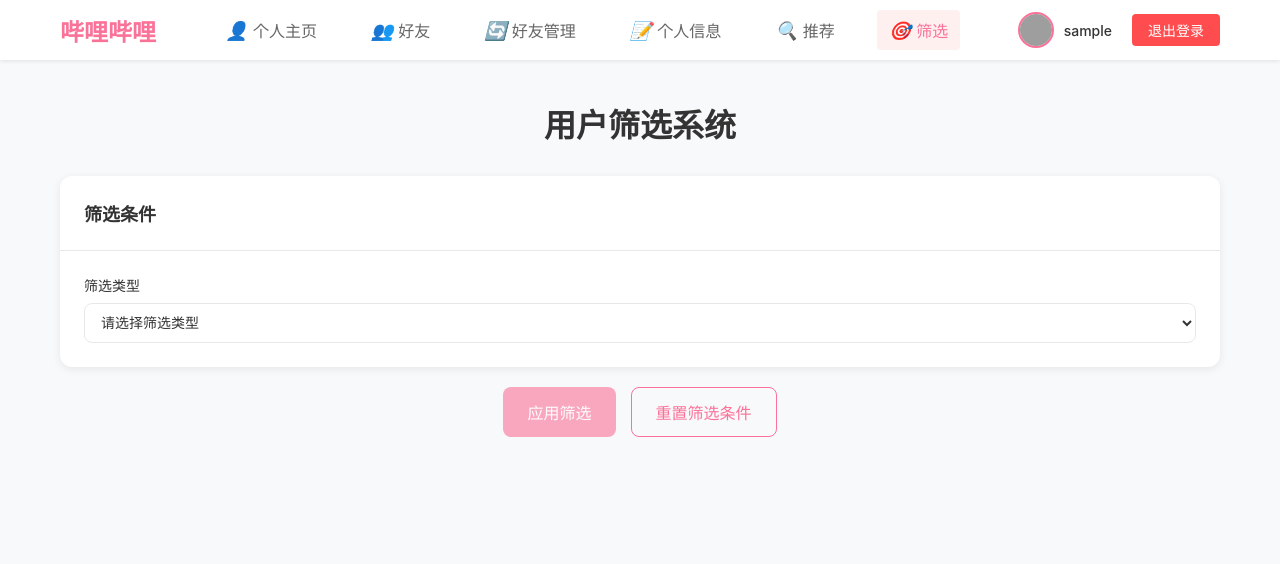
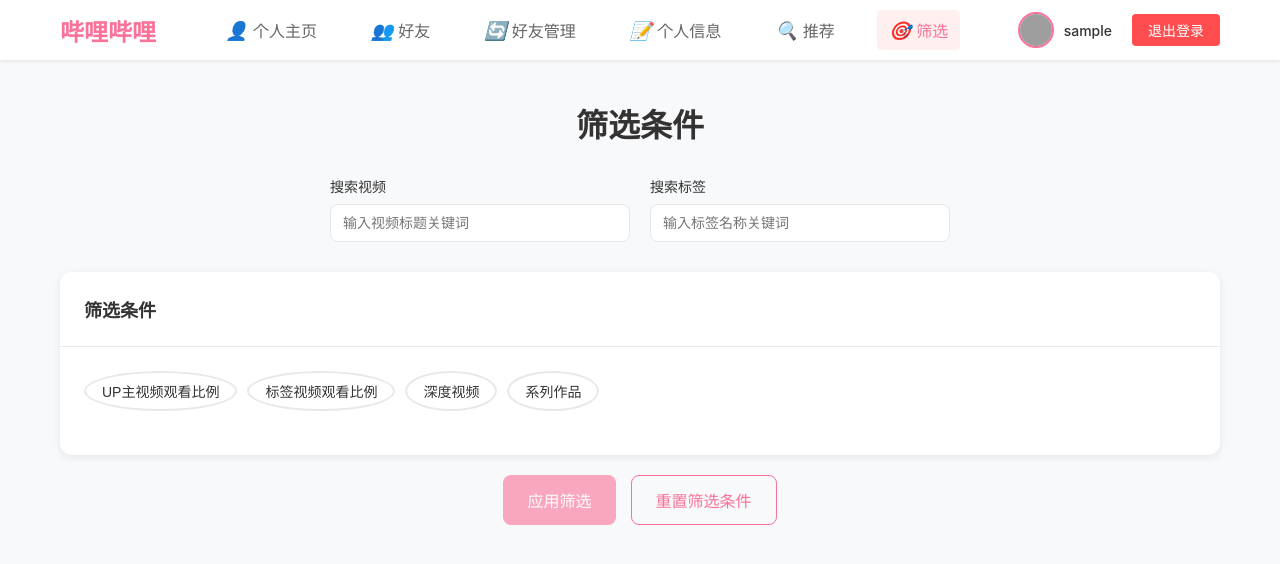
Before and after one commit to lieyanzhuifeng/bilibili_recommend_friend, a Vue app: page /filter in a window 1280 px wide. Shown: the top 564 px of the page. Built offline with nearby package versions, Linux system fonts and the light colour scheme; sample sign-in values are in the browser's storage; grey boxes are pictures that could not be loaded.

Commit message:
修改了推荐页面的部分展示问题

```diff
--- a/src/services/api.js
+++ b/src/services/api.js
@@ -283,6 +283,14 @@ export const filterApi = {
   chainSeries: ({ tagId, ...params } = {}) => get('/api/chain/series', { tagId, ...params })
 }
 
+// 搜索相关API
+export const searchApi = {
+  // 搜索视频
+  searchVideos: (keyword) => get('/api/users/videos/search', { keyword }),
+  // 搜索标签
+  searchTags: (keyword) => get('/api/users/tags/search', { keyword })
+}
+
 // 登录相关API
 export const loginApi = {
   login: async ({ userId } = {}) => {
@@ -306,7 +314,8 @@ export default {
   friendApi,
   messageApi,
   recommendApi,
-  filterApi
+  filterApi,
+  searchApi
 }
 
 // avatar URL helper: 若后端返回相对路径 (/avatars/...), 则拼接为完整 URL
--- a/src/views/Filter.vue
+++ b/src/views/Filter.vue
@@ -1,63 +1,91 @@
 <template>
   <div class="filter-container">
-    <h1 class="page-title">用户筛选系统</h1>
+    <h1 class="page-title">筛选条件</h1>
+
+    <!-- 搜索区域 -->
+    <div class="search-section">
+      <div class="search-group">
+        <label class="search-label">搜索视频</label>
+        <div class="search-input-wrapper">
+          <input
+            v-model="searchKeywords.video"
+            type="text"
+            placeholder="输入视频标题关键词"
+            class="search-input"
+            @input="debounceSearch('video')"
+          />
+          <div v-if="videoSearchResults.length > 0" class="search-dropdown">
+            <div
+              v-for="video in videoSearchResults"
+              :key="video.videoId"
+              class="search-item"
+              @click="selectVideo(video)"
+            >
+              {{ video.title }}
+            </div>
+          </div>
+        </div>
+      </div>
+      <div class="search-group">
+        <label class="search-label">搜索标签</label>
+        <div class="search-input-wrapper">
+          <input
+            v-model="searchKeywords.tag"
+            type="text"
+            placeholder="输入标签名称关键词"
+            class="search-input"
+            @input="debounceSearch('tag')"
+          />
+          <div v-if="tagSearchResults.length > 0" class="search-dropdown">
+            <div
+              v-for="tag in tagSearchResults"
+              :key="tag.tagId"
+              class="search-item"
+              @click="selectTag(tag)"
+            >
+              {{ tag.tagName }} ({{ tag.videoCount }}个视频)
+            </div>
+          </div>
+        </div>
+      </div>
+    </div>
 
     <!-- 筛选条件选择区域 -->
     <div class="filter-section">
       <Card title="筛选条件" shadow>
-        <div class="filter-options">
-          <!-- 筛选类型选择 -->
-          <div class="filter-group">
-            <label class="filter-label">筛选类型</label>
-            <select v-model="selectedFilterType" class="filter-select">
-              <option value="">请选择筛选类型</option>
-              <option v-for="filter in filterTypes" :key="filter.key" :value="filter.key">
-                {{ filter.name }}
-              </option>
-            </select>
+        <!-- 责任链筛选 -->
+        <div class="filter-content">
+          <div class="filter-tags">
+            <button
+              v-for="api in chainFilterApis"
+              :key="api.key"
+              class="filter-tag"
+              :class="{ 'active': selectedChainFilters.includes(api.key) }"
+              @click="toggleChainFilter(api.key)"
+            >
+              {{ api.name }}
+            </button>
           </div>
 
-          <!-- 动态筛选条件 -->
-          <div v-if="selectedFilterType" class="dynamic-filters">
-            <div v-for="param in getFilterParams(selectedFilterType)" :key="param.name" class="filter-group">
-              <label class="filter-label">{{ param.label }}</label>
-              <template v-if="param.type === 'input'">
-                <input
-                  v-model="filterParams[param.name]"
-                  :type="param.inputType || 'text'"
-                  class="filter-input"
-                  :placeholder="param.placeholder"
-                >
-              </template>
-              <template v-else-if="param.type === 'select'">
-                <select v-model="filterParams[param.name]" class="filter-select">
-                  <option value="">请选择</option>
-                  <option v-for="option in param.options" :key="option.value" :value="option.value">
-                    {{ option.label }}
-                  </option>
-                </select>
-              </template>
-            </div>
-          </div>
-
-          <!-- 责任链二次筛选选项 -->
-          <div v-if="selectedFilterType && isChainSupported(selectedFilterType)" class="chain-filters">
-            <h3 class="chain-title">责任链二次筛选</h3>
+          <!-- 责任链筛选参数 -->
+          <div v-if="selectedChainFilters.length > 0" class="chain-filters">
+            <h4 class="chain-title">筛选参数</h4>
             <div class="filter-group">
-              <label class="filter-label">活跃度筛选</label>
+              <label class="filter-label">用户活跃度</label>
               <select v-model="chainParams.activity" class="filter-select">
-                <option value="0">不筛选</option>
-                <option value="1">高活跃度</option>
-                <option value="2">中活跃度</option>
-                <option value="3">低活跃度</option>
+                <option value="0">全部</option>
+                <option value="1">高度活跃</option>
+                <option value="2">中度活跃</option>
+                <option value="3">轻度活跃</option>
               </select>
             </div>
             <div class="filter-group">
-              <label class="filter-label">夜猫子筛选</label>
+              <label class="filter-label">夜猫子程度</label>
               <select v-model="chainParams.nightOwl" class="filter-select">
-                <option value="0">不筛选</option>
-                <option value="1">是夜猫子</option>
-                <option value="2">不是夜猫子</option>
+                <option value="0">全部</option>
+                <option value="1">重度夜猫子</option>
+                <option value="2">中度夜猫子</option>
+                <option value="3">轻度夜猫子</option>
               </select>
             </div>
           </div>
@@ -70,7 +98,7 @@
           type="primary"
           size="large"
           :loading="loading"
-          :disabled="!selectedFilterType || !isFilterParamsValid()"
+          :disabled="loading || !selectedChainFilters.length"
           @click="applyFilter"
         >
           {{ loading ? '筛选中...' : '应用筛选' }}
@@ -156,14 +184,21 @@
 
 <script setup>
 import { ref, computed } from 'vue'
-import { filterApi, friendApi } from '@/services/api'
+import { filterApi, friendApi, searchApi } from '@/services/api'
 import Card from '@/components/Card.vue'
 import Button from '@/components/Button.vue'
 import { getUserAvatar } from '@/utils/avatar'
 
+// 筛选相关API配置 - 责任链筛选
+const chainFilterApis = [
+  { key: 'chainSameUpVideoCount', name: 'UP主视频观看比例', endpoint: '/api/chain/same-up-video-count' },
+  { key: 'chainSameTagVideoCount', name: '标签视频观看比例', endpoint: '/api/chain/same-tag-video-count' },
+  { key: 'chainDeepVideo', name: '深度视频', endpoint: '/api/chain/deep-video' },
+  { key: 'chainSeries', name: '系列作品', endpoint: '/api/chain/series' }
+]
+
 // 响应式数据
-const selectedFilterType = ref('')
-const filterParams = ref({})
+const selectedChainFilters = ref([])
 const chainParams = ref({ activity: 0, nightOwl: 0 })
 const filterResults = ref([])
 const loading = ref(false)
@@ -174,20 +209,11 @@ const tooltipUser = ref(null)
 const tooltipStyle = ref({})
 const addingFriendId = ref(null)
 
-// 筛选类型配置
-const filterTypes = [
-  { key: 'sameTag', name: '同一标签筛选', endpoint: '/api/filter/same-tag' },
-  { key: 'sameUpVideoCount', name: 'UP主视频观看比例筛选', endpoint: '/api/filter/same-up-video-count' },
-  { key: 'sameTagVideoCount', name: '标签视频观看比例筛选', endpoint: '/api/filter/same-tag-video-count' },
-  { key: 'nightOwl', name: '夜猫子用户筛选', endpoint: '/api/filter/night-owl' },
-  { key: 'deepVideo', name: '深度视频筛选', endpoint: '/api/filter/deep-video' },
-  { key: 'series', name: '系列作品筛选', endpoint: '/api/filter/series' },
-  // 责任链筛选
-  { key: 'chainSameUpVideoCount', name: 'UP主视频观看比例 + 责任链筛选', endpoint: '/api/chain/same-up-video-count' },
-  { key: 'chainSameTagVideoCount', name: '标签视频观看比例 + 责任链筛选', endpoint: '/api/chain/same-tag-video-count' },
-  { key: 'chainDeepVideo', name: '深度视频筛选 + 责任链筛选', endpoint: '/api/chain/deep-video' },
-  { key: 'chainSeries', name: '系列作品筛选 + 责任链筛选', endpoint: '/api/chain/series' }
-]
+// 搜索相关数据
+const searchKeywords = ref({ video: '', tag: '' })
+const videoSearchResults = ref([])
+const tagSearchResults = ref([])
+const searchTimeout = ref(null)
 
 // 筛选参数配置
 const filterParamsConfig = {
@@ -269,27 +295,79 @@ function getFilterParams(filterType) {
   return filterParamsConfig[filterType] || []
 }
 
-// 检查是否支持责任链
-function isChainSupported(filterType) {
-  return filterType.startsWith('chain')
+// 切换责任链筛选
+function toggleChainFilter(filterKey) {
+  const index = selectedChainFilters.value.indexOf(filterKey)
+  if (index > -1) {
+    selectedChainFilters.value.splice(index, 1)
+  } else {
+    selectedChainFilters.value.push(filterKey)
+  }
+}
+
+// 重置其他筛选参数
+function resetOtherFilterParams() {
+  otherFilterParams.value = {}
+}
+
+// 搜索防抖函数
+function debounceSearch(type) {
+  if (searchTimeout.value) {
+    clearTimeout(searchTimeout.value)
+  }
+
+  searchTimeout.value = setTimeout(async () => {
+    const keyword = searchKeywords.value[type]
+    if (keyword.trim() === '') {
+      type === 'video' ? videoSearchResults.value = [] : tagSearchResults.value = []
+      return
+    }
+
+    try {
+      if (type === 'video') {
+        const results = await searchApi.searchVideos(keyword)
+        videoSearchResults.value = results.data || []
+      } else {
+        const results = await searchApi.searchTags(keyword)
+        tagSearchResults.value = results.data || []
+      }
+    } catch (error) {
+      console.error(`搜索${type}失败:`, error)
+      showMessage(`搜索${type}失败，请稍后重试`, 'error')
+    }
+  }, 500)
+}
+
+// 选择视频
+function selectVideo(video) {
+  // 清空搜索框和结果
+  searchKeywords.value.video = ''
+  videoSearchResults.value = []
+}
+
+// 选择标签
+function selectTag(tag) {
+  // 清空搜索框和结果
+  searchKeywords.value.tag = ''
+  tagSearchResults.value = []
 }
 
 // 检查筛选参数是否有效
 function isFilterParamsValid() {
-  if (!selectedFilterType.value) return false
-
-  const params = getFilterParams(selectedFilterType.value)
-  for (const param of params) {
-    if (filterParams.value[param.name] === undefined || filterParams.value[param.name] === null || filterParams.value[param.name] === '') {
-      return false
-    }
-  }
+  // 责任链筛选不需要额外的ID参数，只需要activity和nightOwl参数（可选）
   return true
 }
 
 // 应用筛选
 async function applyFilter() {
-  if (!selectedFilterType.value || !isFilterParamsValid()) {
+  // 检查是否选择了筛选条件
+  if (selectedChainFilters.value.length === 0) {
+    showMessage('请选择至少一个筛选条件', 'warning')
+    return
+  }
+
+  // 检查参数有效性
+  if (!isFilterParamsValid()) {
     showMessage('请填写完整的筛选条件', 'warning')
     return
   }
@@ -298,45 +376,43 @@ async function applyFilter() {
   message.value = ''
 
   try {
-    let results
-    const isChainFilter = selectedFilterType.value.startsWith('chain')
+    // 处理责任链筛选（支持多选，结果合并）
+    const chainResults = []
+
+    for (const filterKey of selectedChainFilters.value) {
+      let chainFilterResults
 
       // 根据筛选类型调用相应的API
-    switch (selectedFilterType.value) {
-      case 'sameTag':
-        results = await filterApi.sameTag(filterParams.value)
-        break
-      case 'sameUpVideoCount':
-        results = await filterApi.sameUpVideoCount(filterParams.value)
-        break
-      case 'sameTagVideoCount':
-        results = await filterApi.sameTagVideoCount(filterParams.value)
-        break
-      case 'nightOwl':
-        results = await filterApi.nightOwl(filterParams.value)
-        break
-      case 'deepVideo':
-        results = await filterApi.deepVideo(filterParams.value)
-        break
-      case 'series':
-        results = await filterApi.series(filterParams.value)
-        break
-      // 责任链筛选
+      switch (filterKey) {
         case 'chainSameUpVideoCount':
-        results = await filterApi.chainSameUpVideoCount(filterParams.value, chainParams.value)
+          chainFilterResults = await filterApi.chainSameUpVideoCount({}, chainParams.value)
           break
         case 'chainSameTagVideoCount':
-        results = await filterApi.chainSameTagVideoCount({ ...filterParams.value, ...chainParams.value })
+          chainFilterResults = await filterApi.chainSameTagVideoCount({ ...{}, ...chainParams.value })
           break
         case 'chainDeepVideo':
-        results = await filterApi.chainDeepVideo({ ...filterParams.value, ...chainParams.value })
+          chainFilterResults = await filterApi.chainDeepVideo({ ...{}, ...chainParams.value })
           break
         case 'chainSeries':
-        results = await filterApi.chainSeries({ ...filterParams.value, ...chainParams.value })
+          chainFilterResults = await filterApi.chainSeries({ ...{}, ...chainParams.value })
           break
         default:
-        throw new Error('未知的筛选类型')
+          throw new Error('未知的责任链筛选类型')
       }
+
+      if (Array.isArray(chainFilterResults)) {
+        chainResults.push(...chainFilterResults)
+      }
+    }
+
+    // 去重并合并责任链筛选结果
+    const uniqueUsers = new Map()
+    chainResults.forEach(user => {
+      if (!uniqueUsers.has(user.userId)) {
+        uniqueUsers.set(user.userId, user)
+      }
+    })
+    const results = Array.from(uniqueUsers.values())
 
     // 处理结果
     filterResults.value = Array.isArray(results) ? results : []
@@ -356,11 +432,13 @@ async function applyFilter() {
 
 // 重置筛选条件
 function resetFilters() {
-  selectedFilterType.value = ''
-  filterParams.value = {}
+  selectedChainFilters.value = []
   chainParams.value = { activity: 0, nightOwl: 0 }
   filterResults.value = []
   message.value = ''
+  searchKeywords.value = { video: '', tag: '' }
+  videoSearchResults.value = []
+  tagSearchResults.value = []
 }
 
 // 发送好友请求
@@ -524,20 +602,114 @@ function getCustomTooltipText(user) {
   text-align: center;
 }
 
+/* 搜索区域样式 */
+.search-section {
+  display: flex;
+  gap: 20px;
+  margin-bottom: 30px;
+  justify-content: center;
+}
+
+.search-group {
+  display: flex;
+  flex-direction: column;
+  gap: 8px;
+  width: 300px;
+}
+
+.search-label {
+  font-size: var(--font-sm);
+  font-weight: 500;
+  color: var(--text-primary);
+}
+
+.search-input-wrapper {
+  position: relative;
+}
+
+.search-input {
+  width: 100%;
+  padding: 10px 12px;
+  border: 1px solid var(--border-color);
+  border-radius: var(--radius-md);
+  font-size: var(--font-sm);
+  color: var(--text-primary);
+  background-color: var(--bg-primary);
+  transition: all var(--transition-fast);
+}
+
+.search-input:focus {
+  outline: none;
+  border-color: var(--primary-color);
+  box-shadow: 0 0 0 3px rgba(251, 114, 153, 0.1);
+}
+
+.search-dropdown {
+  position: absolute;
+  top: 100%;
+  left: 0;
+  right: 0;
+  background-color: var(--bg-primary);
+  border: 1px solid var(--border-color);
+  border-radius: 0 0 var(--radius-md) var(--radius-md);
+  box-shadow: var(--shadow-medium);
+  z-index: 100;
+  max-height: 200px;
+  overflow-y: auto;
+}
+
+.search-item {
+  padding: 10px 12px;
+  cursor: pointer;
+  transition: background-color var(--transition-fast);
+}
+
+.search-item:hover {
+  background-color: var(--bg-secondary);
+}
+
+/* 筛选区域样式 */
 .filter-section {
   margin-bottom: 30px;
 }
 
-.filter-options {
+/* 责任链筛选标签样式 */
+.filter-tags {
   display: flex;
-  flex-direction: column;
-  gap: 20px;
+  flex-wrap: wrap;
+  gap: 10px;
+  margin-bottom: 20px;
 }
 
+.filter-tag {
+  padding: 8px 16px;
+  border: 2px solid var(--border-color);
+  border-radius: var(--radius-full);
+  background-color: var(--bg-primary);
+  color: var(--text-primary);
+  font-size: var(--font-sm);
+  font-weight: 500;
+  cursor: pointer;
+  transition: all var(--transition-fast);
+}
+
+.filter-tag:hover {
+  border-color: var(--primary-color);
+  color: var(--primary-color);
+}
+
+.filter-tag.active {
+  background-color: var(--primary-color);
+  border-color: var(--primary-color);
+  color: var(--text-light);
+}
+
+/* 筛选组样式 */
 .filter-group {
   display: flex;
   flex-direction: column;
   gap: 8px;
+  margin-bottom: 15px;
 }
 
 .filter-label {
@@ -564,12 +736,14 @@ function getCustomTooltipText(user) {
   box-shadow: 0 0 0 3px rgba(251, 114, 153, 0.1);
 }
 
-.dynamic-filters {
-  margin-top: 20px;
-  padding-top: 20px;
-  border-top: 1px dashed var(--border-color);
+/* 筛选内容样式 */
+.filter-content {
+  display: flex;
+  flex-direction: column;
+  gap: 20px;
 }
 
+/* 责任链筛选样式 */
 .chain-filters {
   margin-top: 20px;
   padding: 20px;
```
Also changed, not shown: src/views/Recommendations.vue (+38 -14 lines). Lines whose indentation alone changed are shown as unchanged.
